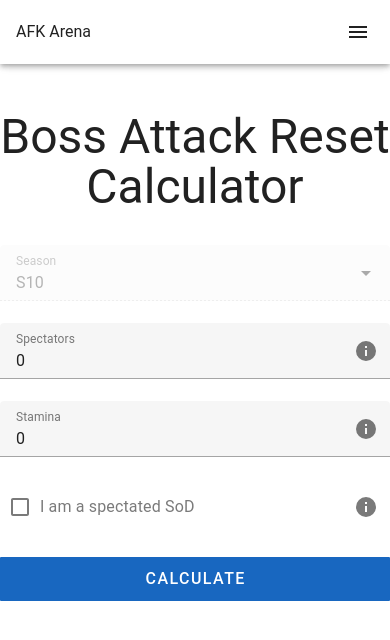
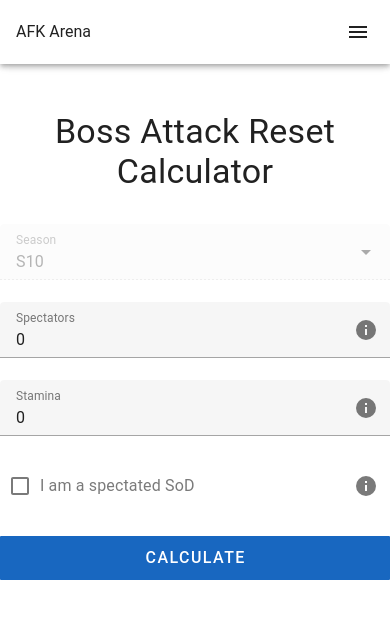
Before and after one commit to aentwist/afk-arena, a Vue app: page /abex in a window 390 px wide. Shown: the top 640 px of the page. Built offline with nearby package versions, Linux system fonts and the light colour scheme.

Commit message:
fix: size down titles on mobile

```diff
--- a/src/views/AbexView.vue
+++ b/src/views/AbexView.vue
@@ -1,6 +1,8 @@
 <template>
   <div class="my-12 d-flex flex-column align-center">
-    <h1 class="mb-8 text-h3 text-center">Boss Attack Reset<br />Calculator</h1>
+    <h1 class="mb-8 text-h4 text-md-h3 text-center">
+      Boss Attack Reset<br />Calculator
+    </h1>
 
     <div class="page-container">
       <v-form v-if="page === 1">
--- a/src/views/FormationView.vue
+++ b/src/views/FormationView.vue
@@ -12,8 +12,8 @@
       :row-height="83"
     >
       <template #top>
-        <div class="ma-4 me-1 d-flex justify-space-between">
-          <h1 class="text-h3">Formations</h1>
+        <div class="ma-4 me-1 d-flex justify-space-between align-center">
+          <h1 class="text-h4 text-md-h3">Formations</h1>
           <div>
             <v-tooltip location="bottom">
               <template #activator="{ props }">
```
